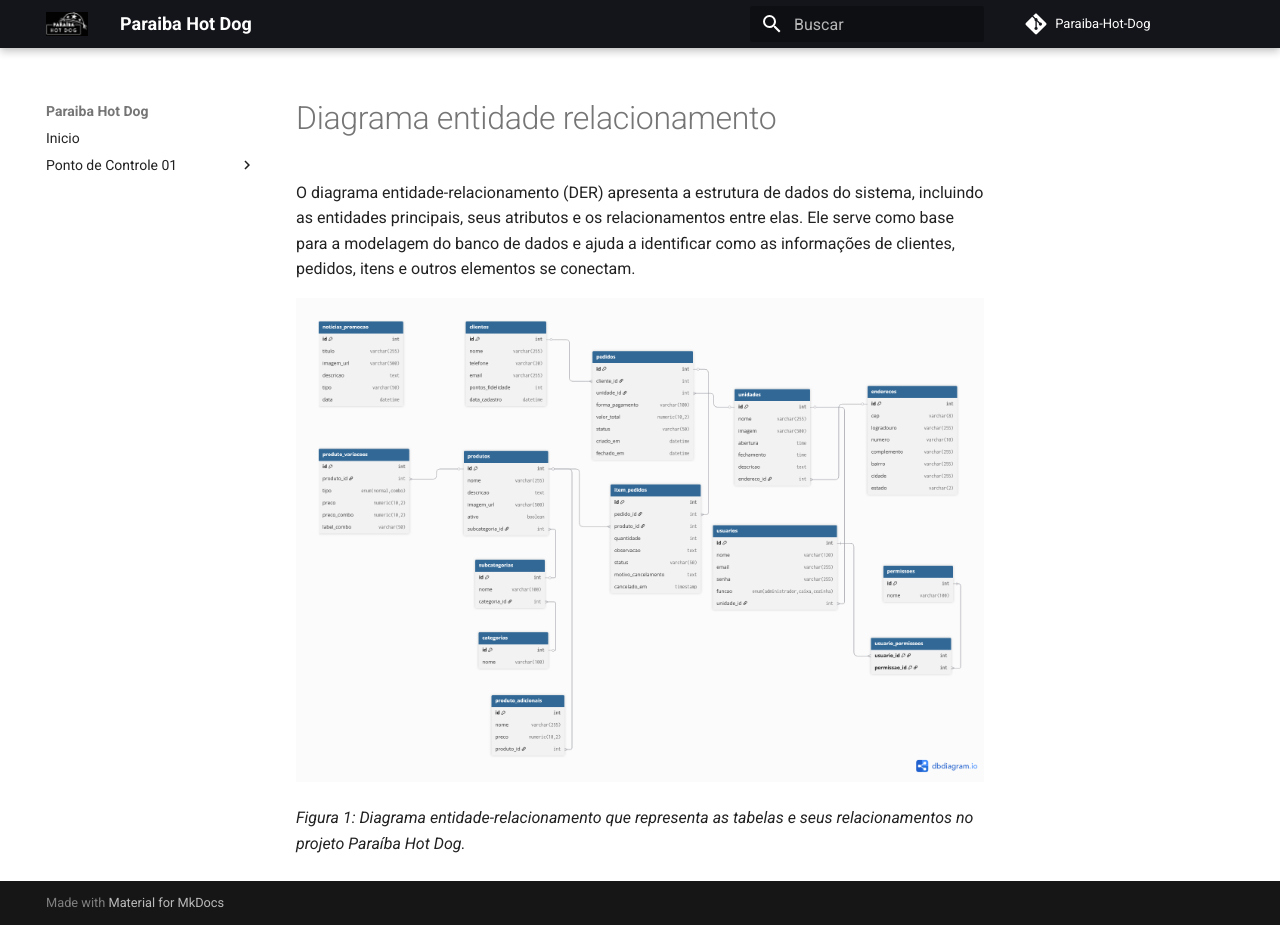
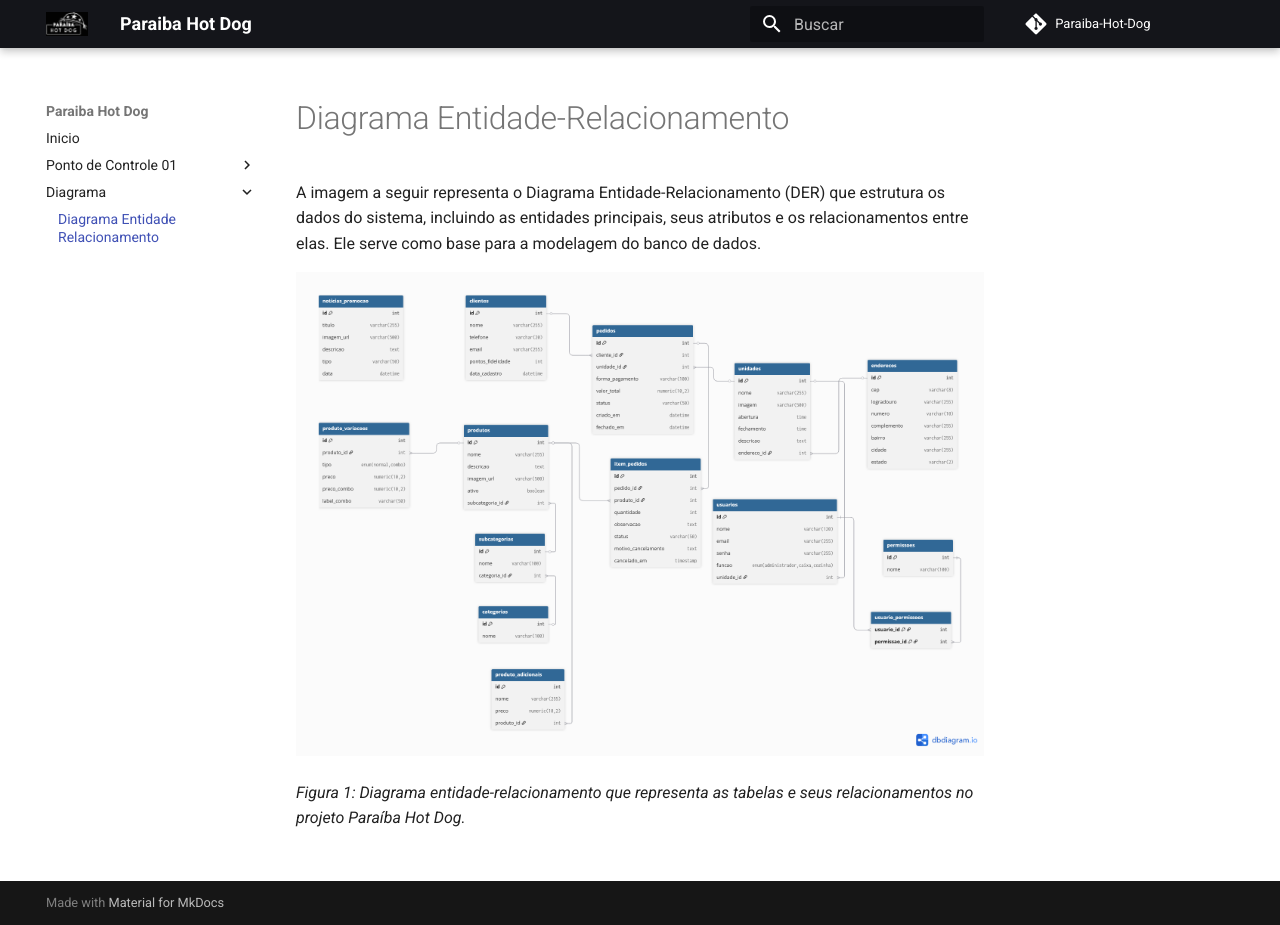
Before and after one commit to Paraiba-Hot-Dog/Paraiba-Hot-Dog-Docs, an MkDocs documentation site: the page built from docs/Diagramas/DER.md, in a window 1280 px wide and 925 px high. Built offline with MkDocs 1.6.1 and Material for MkDocs 9.7.7, drawn with Linux system fonts in a browser that asks for light colours; comment, search, counter and statistics services are not loaded.

Commit message:
fix(docs): texto do DER e pages

```diff
--- a/docs/Diagramas/DER.md
+++ b/docs/Diagramas/DER.md
@@ -1,6 +1,6 @@
-# Diagrama entidade relacionamento
+# Diagrama Entidade-Relacionamento
 
-O diagrama entidade-relacionamento (DER) apresenta a estrutura de dados do sistema, incluindo as entidades principais, seus atributos e os relacionamentos entre elas. Ele serve como base para a modelagem do banco de dados e ajuda a identificar como as informações de clientes, pedidos, itens e outros elementos se conectam.
+A imagem a seguir representa o Diagrama Entidade-Relacionamento (DER) que estrutura os dados do sistema, incluindo as entidades principais, seus atributos e os relacionamentos entre elas. Ele serve como base para a modelagem do banco de dados.
 
 ![DER](../img/DER.png)
 
--- a/mkdocs.yml
+++ b/mkdocs.yml
@@ -26,3 +26,5 @@ nav:
       - Product Backlog: Ponto de controle 01/Product-Backlog.md
       - Fluxo das telas: Ponto de controle 01/Fluxo.md
       - Figma: Ponto de controle 01/Figma.md
+  - Diagrama:
+      - Diagrama Entidade Relacionamento: Diagramas/DER.md
```
